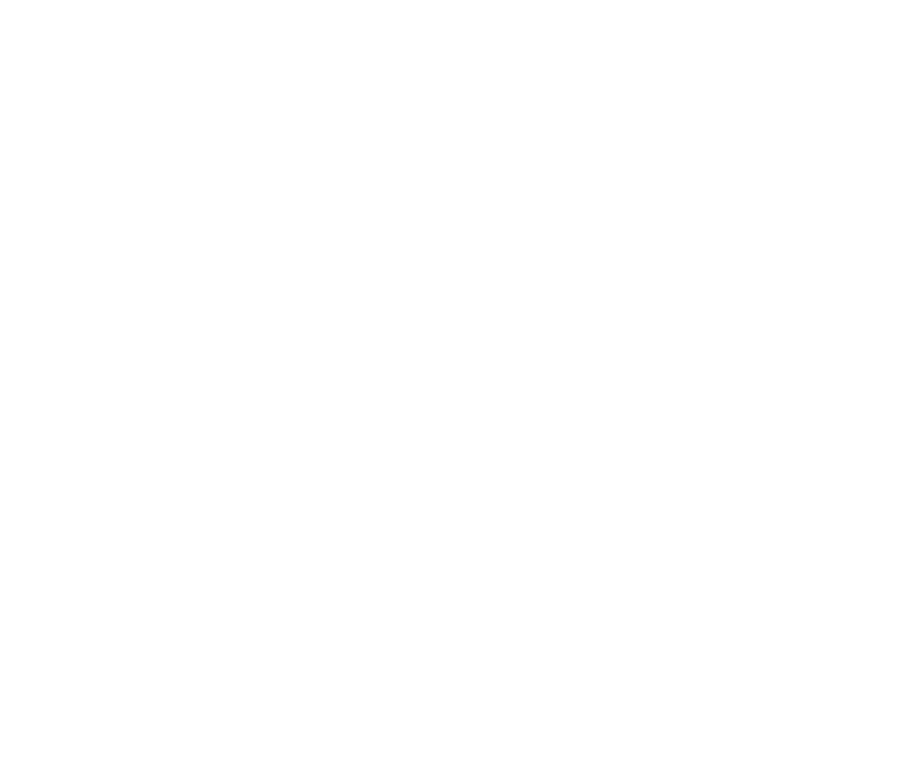
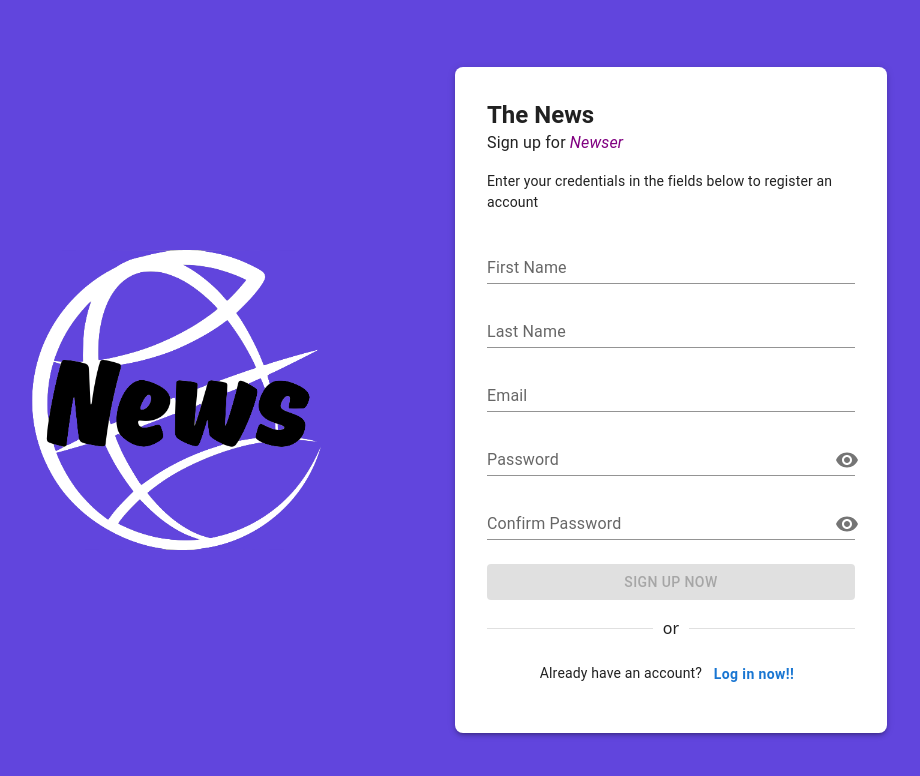
Before and after one commit to VHumFF/News-Website, a React (Vite) app in the folder Rental Booking System Website/: page /signup in a window 1280 px wide. Before the commit this address had no page. Shown: the top 776 px of the page, without its empty margins (183-1103 px from the left). Built offline with nearby package versions, Linux system fonts and the light colour scheme.

Commit message:
add signup & login

```diff
--- a/Rental Booking System Website/src/App.jsx
+++ b/Rental Booking System Website/src/App.jsx
@@ -1,7 +1,7 @@
 import React from "react";
 import { BrowserRouter as Router, Routes, Route } from "react-router-dom";
-import Login from "./pages/Login";
-import Register from "./pages/Register";
+import LogIn from "./pages/LogIn";
+import SignUp from "./pages/SignUp";
 import Home from "./pages/Home";
 import News from "./pages/News";
 
@@ -9,8 +9,8 @@
   return (
     <Router>
       <Routes>
-        <Route path="/login" element={<Login />} />
-        <Route path="/register" element={<Register />} />
+        <Route path="/login" element={<LogIn />} />
+        <Route path="/signup" element={<SignUp />} />
         <Route path="/home" element={<Home />} />
         {/* Default News Route */}
         <Route path="/news" element={<News />} />
--- a/Rental Booking System Website/src/features/auth/LoginPage.jsx
+++ b/Rental Booking System Website/src/features/auth/LoginPage.jsx
@@ -1,57 +1,75 @@
 import React, { useState } from "react";
-import { TextField, Button, Paper, Typography } from "@mui/material";
 import { useNavigate } from "react-router-dom";
+import { Box, Card, CardContent, TextField, Typography, Button, Link, Divider, InputAdornment, IconButton, } from "@mui/material";
+import { Visibility, VisibilityOff } from "@mui/icons-material";
+import logImg from "@/assets/images/logo.png";
 
-export default function LoginPage() {
+export default function LogIn() {
+  const navigate = useNavigate();
   const [email, setEmail] = useState("");
   const [password, setPassword] = useState("");
-  const navigate = useNavigate();
+  const [showPassword, setShowPassword] = useState(false);
 
-  const handleSubmit = (e) => {
-    e.preventDefault();
-    console.log("Logging in:", { email, password });
-    navigate("/");
+  // check textfield
+  const isFormComplete = email.trim() && password.trim();
+
+  // login function
+  const LoginRequest = () => {
+    alert("Logging in...");
   };
 
+
   return (
-    <Paper
-      elevation={3}
-      sx={{
-        padding: 4,
-        width: "100%",
-        maxWidth: 400,
-        textAlign: "center",
-        display: "flex",
-        flexDirection: "column",
-        alignItems: "center",
-        backgroundColor: "#fff", // Ensure white form background
-      }}
-    >
-      <Typography variant="h5" gutterBottom>
-        Login
-      </Typography>
-      <form onSubmit={handleSubmit} style={{ width: "100%" }}>
-        <TextField
-          label="Email"
-          variant="outlined"
-          fullWidth
-          margin="normal"
-          value={email}
-          onChange={(e) => setEmail(e.target.value)}
-        />
-        <TextField
-          label="Password"
-          variant="outlined"
-          type="password"
-          fullWidth
-          margin="normal"
-          value={password}
-          onChange={(e) => setPassword(e.target.value)}
-        />
-        <Button type="submit" variant="contained" color="primary" fullWidth sx={{ mt: 2 }}>
-          Log In
-        </Button>
-      </form>
-    </Paper>
+    <Box sx={{ display: "flex", justifyContent: "center", alignItems: "center", minHeight: "100vh", gap: { xs: 0, sm: 4, md: 12, lg: 16 }, bgcolor: "#6145DD", flexDirection: { xs: "column", sm: "row" }, }} >
+      {/* left img */}
+      <Box sx={{ width: 300, height: 300, display: { xs: "none", sm: "block" }, alignItems: "center", justifyContent: "center", }} >
+        <img src={logImg} alt="Logo" style={{ width: "100%", height: "auto", objectFit: "contain" }} />
+      </Box>
+
+      {/* right form */}
+      <Card sx={{ width: 400, padding: 2, borderRadius: 2, boxShadow: 3 }}>
+        <CardContent>
+          <Typography variant="h5" fontWeight="bold">
+            The News
+          </Typography>
+          <Typography variant="body1" sx={{ mb: 2 }}>
+            Welcome back, {" "}
+            <Typography component="span" sx={{ fontStyle: "italic", color: "purple" }}>
+              Newser
+            </Typography>
+          </Typography>
+
+          {/* textbox */}
+          <TextField fullWidth label="Email" type="email" variant="standard" sx={{ mb: 2 }} value={email} onChange={(e) => setEmail(e.target.value)} />
+          <TextField fullWidth label="Password" type={showPassword ? "text" : "password"} variant="standard" sx={{ mb: 3 }} value={password} onChange={(e) => setPassword(e.target.value)}
+            InputProps={{
+              endAdornment: (
+                <InputAdornment position="end">
+                  <IconButton onClick={() => setShowPassword((prev) => !prev)} edge="end">
+                    {showPassword ? <VisibilityOff /> : <Visibility />}
+                  </IconButton>
+                </InputAdornment>
+              ),
+            }}
+          />
+
+          {/* sign up btn */}
+          <Button fullWidth variant="contained" sx={{ bgcolor: "#6145DD", color: "white", mb: 2 }} disabled={!isFormComplete} onClick={LoginRequest} >
+            Sign Up Now
+          </Button>
+
+          {/* divider */}
+          <Divider>or</Divider>
+
+          {/* navigate to sign up page */}
+          <Typography variant="body2" sx={{ mt: 2, textAlign: "center" }}>
+            Don't have an account yet?{" "}
+            <Button sx={{ fontWeight: "bold", textTransform: "none" }} onClick={() => navigate("/signup")} >
+              Sign up now!!
+            </Button>
+          </Typography>
+        </CardContent>
+      </Card>
+    </Box>
   );
 }
--- /dev/null
+++ b/Rental Booking System Website/src/features/auth/SignUpPage.jsx
@@ -0,0 +1,101 @@
+import React, { useState } from "react";
+import { useNavigate } from "react-router-dom";
+import { Box, Card, CardContent, TextField, Typography, Button, Link, Divider, InputAdornment, IconButton, } from "@mui/material";
+import { Visibility, VisibilityOff } from "@mui/icons-material";
+import logImg from "@/assets/images/logo.png";
+
+
+export default function SignUp() {
+  const navigate = useNavigate();
+  const [firstName, setFirstName] = useState("");
+  const [lastName, setLastName] = useState("");
+  const [email, setEmail] = useState("");
+  const [password, setPassword] = useState("");
+  const [confirmPassword, setConfirmPassword] = useState("");
+  const [showPassword, setShowPassword] = useState(false);
+  const [showConfirmPassword, setShowConfirmPassword] = useState(false);
+
+  // check all textfield
+  const isFormComplete =
+    firstName.trim() && lastName.trim() && email.trim() && password.trim() && confirmPassword.trim();
+
+  // check password match
+  const isPasswordMatch = password === confirmPassword;
+
+  // register function
+  const RegisterRequest = () => {
+    alert("Registering...");
+  };
+
+  return (
+    <Box sx={{ display: "flex", justifyContent: "center", alignItems: "center", minHeight: "100vh", gap: { xs: 0, sm: 4, md: 12, lg: 16 }, bgcolor: "#6145DD", flexDirection: { xs: "column", sm: "row" },
+    }} >
+      {/* left img */}
+      <Box sx={{ width: 300, height: 300, display: { xs: "none", sm: "block" }, alignItems: "center", justifyContent: "center", }} >
+        <img src={logImg} alt="Logo" style={{ width: "100%", height: "auto", objectFit: "contain" }} />
+      </Box>
+
+      {/* right form */}
+      <Card sx={{ width: 400, padding: 2, borderRadius: 2, boxShadow: 3 }}>
+        <CardContent>
+          <Typography variant="h5" fontWeight="bold">
+            The News
+          </Typography>
+          <Typography variant="body1" sx={{ mb: 2 }}>
+            Sign up for{" "}
+            <Typography component="span" sx={{ fontStyle: "italic", color: "purple" }}>
+              Newser
+            </Typography>
+          </Typography>
+          <Typography variant="body2" sx={{ mb: 3 }}>
+            Enter your credentials in the fields below to register an account
+          </Typography>
+
+          {/* textbox */}
+          <TextField fullWidth label="First Name" variant="standard" sx={{ mb: 2 }} value={firstName} onChange={(e) => setFirstName(e.target.value)} />
+          <TextField fullWidth label="Last Name" variant="standard" sx={{ mb: 2 }} value={lastName} onChange={(e) => setLastName(e.target.value)} />
+          <TextField fullWidth label="Email" type="email" variant="standard" sx={{ mb: 2 }} value={email} onChange={(e) => setEmail(e.target.value)} />
+
+          {/* password */}
+          <TextField fullWidth label="Password" type={showPassword ? "text" : "password"} variant="standard" sx={{ mb: 2 }} value={password} onChange={(e) => setPassword(e.target.value)}
+            InputProps={{
+              endAdornment: (
+                <InputAdornment position="end">
+                  <IconButton onClick={() => setShowPassword((prev) => !prev)} edge="end">
+                    {showPassword ? <VisibilityOff /> : <Visibility />}
+                  </IconButton>
+                </InputAdornment>
+              ),
+          }} />
+          {/* confirm password */}
+          <TextField fullWidth label="Confirm Password" type={showConfirmPassword ? "text" : "password"} variant="standard" sx={{ mb: 3 }} value={confirmPassword} onChange={(e) => setConfirmPassword(e.target.value)} error={!isPasswordMatch && confirmPassword.length > 0} helperText={!isPasswordMatch && confirmPassword.length > 0 ? "Password not match" : ""}
+            InputProps={{
+              endAdornment: (
+                <InputAdornment position="end">
+                  <IconButton onClick={() => setShowConfirmPassword((prev) => !prev)} edge="end">
+                    {showConfirmPassword ? <VisibilityOff /> : <Visibility />}
+                  </IconButton>
+                </InputAdornment>
+              ),
+          }} />
+
+          {/* sign up btn */}
+          <Button fullWidth variant="contained" sx={{ bgcolor: "#6145DD", color: "white", mb: 2 }} disabled={!isFormComplete || !isPasswordMatch} onClick={RegisterRequest} >
+            Sign Up Now
+          </Button>
+
+          {/* divider */}
+          <Divider>or</Divider>
+
+          {/* link tologin page */}
+          <Typography variant="body2" sx={{ mt: 2, textAlign: "center" }}>
+            Already have an account?{" "}
+            <Button sx={{ fontWeight: "bold", textTransform: "none" }} onClick={() => navigate("/login")} >
+              Log in now!!
+            </Button>
+          </Typography>
+        </CardContent>
+      </Card>
+    </Box>
+  );
+}
--- a/Rental Booking System Website/src/pages/Login.jsx
+++ b/Rental Booking System Website/src/pages/Login.jsx
@@ -1,28 +1,11 @@
 import React from "react";
-import { Container, Box } from "@mui/material";
-import Header from "../components/Header";
-import Footer from "../components/Footer";
-import LoginPage from "../features/auth/LoginPage";
-import bgImage from "../assets/images/login-bg3.jpg";
+import { Box } from "@mui/material";
+import LogInPage from "@/features/auth/LogInPage";
 
-export default function Login() {
+export default function LogIn() {
   return (
-        <Box
-        sx={{
-            backgroundImage: `url(${bgImage})`,
-            backgroundSize: "cover",
-            backgroundPosition: "center",
-            backgroundRepeat: "no-repeat",
-            minHeight: "100vh",
-            display: "flex",
-            flexDirection: "column",
-        }}
-        >
-      <Header />
-      <Container maxWidth="xs" sx={{ flexGrow: 1, display: "flex", alignItems: "center", justifyContent: "center" }}>
-        <LoginPage />
-      </Container>
-      <Footer />
+    <Box sx={{ backgroundColor: "#fff", minHeight: "100vh", display: "flex", flexDirection: "column" }} >
+      <LogInPage />
     </Box>
   );
 }
--- /dev/null
+++ b/Rental Booking System Website/src/pages/SignUp.jsx
@@ -0,0 +1,13 @@
+import React from 'react';
+import SignUpPage from '@/features/auth/SignUpPage';
+import { Container, Box } from '@mui/material';
+import Header from '../components/Header';
+import Footer from '../components/Footer';
+
+export default function Register() {
+  return (
+    <Box sx={{ backgroundColor: "#fff", minHeight: "100vh", display: "flex", flexDirection: "column" }}>
+      <SignUpPage />
+    </Box>
+  );
+}
```
Also changed, not shown: Rental Booking System Website/src/api.jsx (added, +25 -0 lines), Rental Booking System Website/src/assets/images/logo.png (added).
